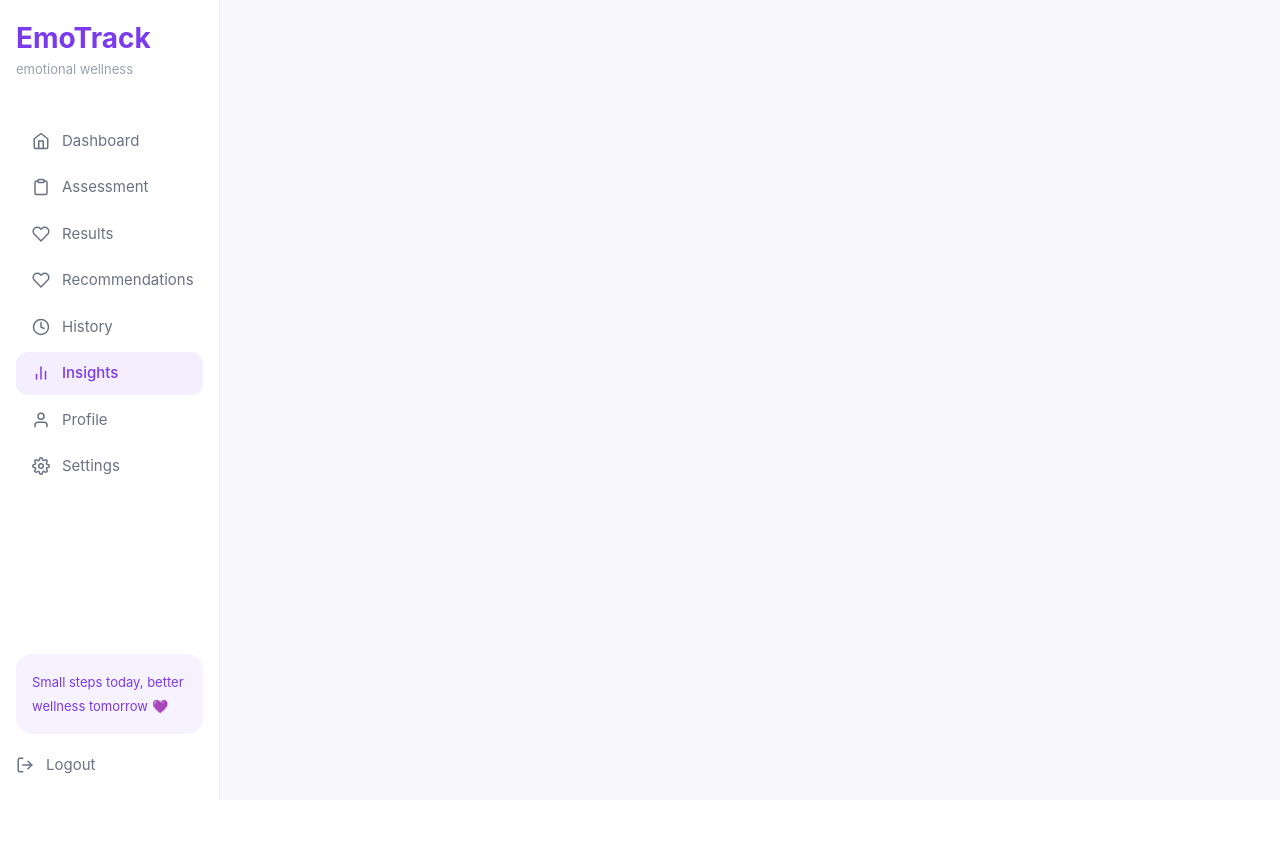
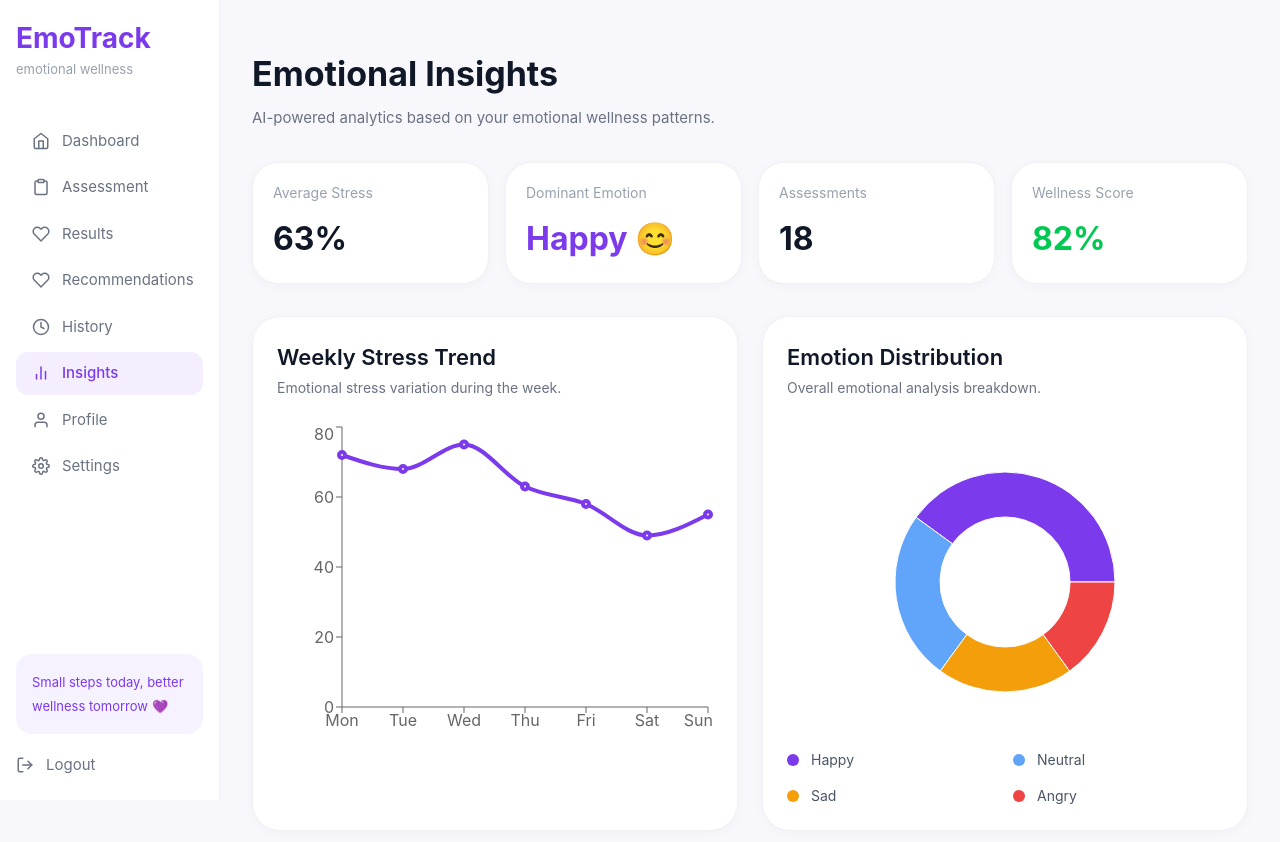
Before and after one commit to Vinuta-30/emotrack-ai, a React app in the folder frontend/: page /insights in a window 1280 px wide. Shown: the top 842 px of the page. Before the commit the page ends 800 px from the top, so only its background shows below. Built offline with nearby package versions, Linux system fonts and the light colour scheme; the HTML template or start-up script is replaced by a standard one.

Commit message:
Added insights page and improved assessment workflow

```diff
--- a/frontend/src/App.jsx
+++ b/frontend/src/App.jsx
@@ -7,6 +7,7 @@ import Assessment from "./pages/Assessment";
 import Results from "./pages/Results";
 import Recommendations from "./pages/Recommendations";
 import History from "./pages/History";
+import Insights from "./pages/Insights";
 
 function App() {
 
@@ -44,7 +45,10 @@ function App() {
             element={<History />}
           />
 
+           <Route path="/insights" element={<Insights />} />
+
         </Routes>
+
 
       </main>
 
--- /dev/null
+++ b/frontend/src/pages/Insights.jsx
@@ -0,0 +1,218 @@
+import {
+  LineChart,
+  Line,
+  XAxis,
+  YAxis,
+  Tooltip,
+  ResponsiveContainer,
+  PieChart,
+  Pie,
+  Cell,
+} from "recharts";
+
+function Insights() {
+
+  const stressData = [
+    { day: "Mon", value: 72 },
+    { day: "Tue", value: 68 },
+    { day: "Wed", value: 75 },
+    { day: "Thu", value: 63 },
+    { day: "Fri", value: 58 },
+    { day: "Sat", value: 49 },
+    { day: "Sun", value: 55 },
+  ];
+
+  const emotionData = [
+    { name: "Happy", value: 40, color: "#7c3aed" },
+    { name: "Neutral", value: 25, color: "#60a5fa" },
+    { name: "Sad", value: 20, color: "#f59e0b" },
+    { name: "Angry", value: 15, color: "#ef4444" },
+  ];
+
+  return (
+
+    <div className="max-w-[1350px] mx-auto py-6">
+
+      {/* HEADER */}
+      <div>
+
+        <h1 className="text-[34px] font-bold text-gray-900">
+          Emotional Insights
+        </h1>
+
+        <p className="text-gray-500 mt-2 text-[15px]">
+          AI-powered analytics based on your emotional wellness patterns.
+        </p>
+
+      </div>
+
+      {/* TOP STATS */}
+      <div className="grid grid-cols-1 md:grid-cols-2 lg:grid-cols-4 gap-4 mt-8">
+
+        <div className="bg-white rounded-[26px] border border-[#f1f1f4] p-5 shadow-[0_2px_12px_rgba(15,23,42,0.03)]">
+
+          <p className="text-gray-400 text-sm">
+            Average Stress
+          </p>
+
+          <h2 className="text-[32px] font-bold text-gray-900 mt-3">
+            63%
+          </h2>
+
+        </div>
+
+        <div className="bg-white rounded-[26px] border border-[#f1f1f4] p-5 shadow-[0_2px_12px_rgba(15,23,42,0.03)]">
+
+          <p className="text-gray-400 text-sm">
+            Dominant Emotion
+          </p>
+
+          <h2 className="text-[32px] font-bold text-[#7c3aed] mt-3">
+            Happy 😊
+          </h2>
+
+        </div>
+
+        <div className="bg-white rounded-[26px] border border-[#f1f1f4] p-5 shadow-[0_2px_12px_rgba(15,23,42,0.03)]">
+
+          <p className="text-gray-400 text-sm">
+            Assessments
+          </p>
+
+          <h2 className="text-[32px] font-bold text-gray-900 mt-3">
+            18
+          </h2>
+
+        </div>
+
+        <div className="bg-white rounded-[26px] border border-[#f1f1f4] p-5 shadow-[0_2px_12px_rgba(15,23,42,0.03)]">
+
+          <p className="text-gray-400 text-sm">
+            Wellness Score
+          </p>
+
+          <h2 className="text-[32px] font-bold text-green-500 mt-3">
+            82%
+          </h2>
+
+        </div>
+
+      </div>
+
+      {/* CHARTS */}
+      <div className="grid grid-cols-1 lg:grid-cols-2 gap-6 mt-8">
+
+        {/* LINE CHART */}
+        <div className="bg-white rounded-[28px] border border-[#f1f1f4] p-6 shadow-[0_2px_12px_rgba(15,23,42,0.03)]">
+
+          <div className="mb-6">
+
+            <h2 className="text-[22px] font-semibold text-gray-900">
+              Weekly Stress Trend
+            </h2>
+
+            <p className="text-gray-500 text-sm mt-1">
+              Emotional stress variation during the week.
+            </p>
+
+          </div>
+
+          <ResponsiveContainer width="100%" height={320}>
+
+            <LineChart data={stressData}>
+
+              <XAxis dataKey="day" />
+
+              <YAxis />
+
+              <Tooltip />
+
+              <Line
+                type="monotone"
+                dataKey="value"
+                stroke="#7c3aed"
+                strokeWidth={4}
+              />
+
+            </LineChart>
+
+          </ResponsiveContainer>
+
+        </div>
+
+        {/* PIE CHART */}
+        <div className="bg-white rounded-[28px] border border-[#f1f1f4] p-6 shadow-[0_2px_12px_rgba(15,23,42,0.03)]">
+
+          <div className="mb-6">
+
+            <h2 className="text-[22px] font-semibold text-gray-900">
+              Emotion Distribution
+            </h2>
+
+            <p className="text-gray-500 text-sm mt-1">
+              Overall emotional analysis breakdown.
+            </p>
+
+          </div>
+
+          <div className="flex items-center justify-center">
+
+            <PieChart width={350} height={320}>
+
+              <Pie
+                data={emotionData}
+                dataKey="value"
+                outerRadius={110}
+                innerRadius={65}
+              >
+
+                {emotionData.map((entry, index) => (
+
+                  <Cell
+                    key={index}
+                    fill={entry.color}
+                  />
+
+                ))}
+
+              </Pie>
+
+              <Tooltip />
+
+            </PieChart>
+
+          </div>
+
+          <div className="grid grid-cols-2 gap-4 mt-2">
+
+            {emotionData.map((item, index) => (
+
+              <div
+                key={index}
+                className="flex items-center gap-3"
+              >
+
+                <div
+                  className="w-3 h-3 rounded-full"
+                  style={{ background: item.color }}
+                ></div>
+
+                <p className="text-sm text-gray-600">
+                  {item.name}
+                </p>
+
+              </div>
+
+            ))}
+
+          </div>
+
+        </div>
+
+      </div>
+
+    </div>
+  );
+}
+
+export default Insights;
```
